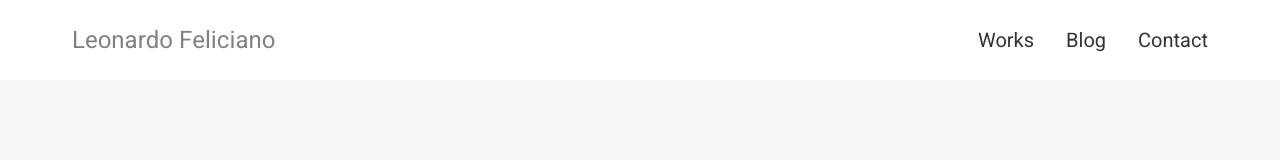
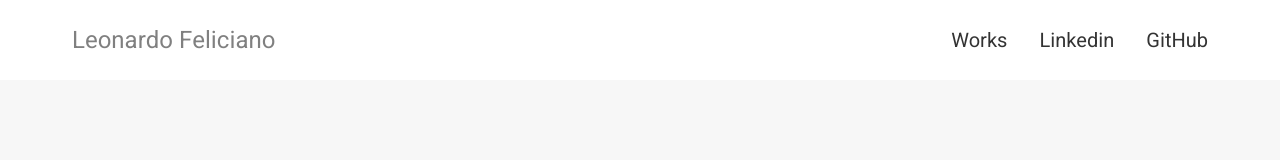
Before and after one commit to Leolfc/portfolio, a plain HTML site: page index.html in a window 1280 px wide. Shown: the top 160 px of the page. Drawn offline with Linux system fonts and the light colour scheme.

Commit message:
alterando o menu de navegação

```diff
--- a/index.html
+++ b/index.html
@@ -21,8 +21,8 @@
           <li class="nav-item">
             <a href="#">Works</a>
           </li>
-          <li class="nav-item"><a href="https://www.linkedin.com/in/leonardo-feliciano-da-costa-3a760b200/" target="_blank">Blog</a></li>
-          <li class="nav-item"><a href="https://github.com/Leolfc" target="_blank">Contact</a></li>
+          <li class="nav-item"><a href="https://www.linkedin.com/in/leonardo-feliciano-da-costa-3a760b200/" target="_blank">Linkedin</a></li>
+          <li class="nav-item"><a href="https://github.com/Leolfc" target="_blank">GitHub</a></li>
         </ul>
       </nav>
     </header>
```
